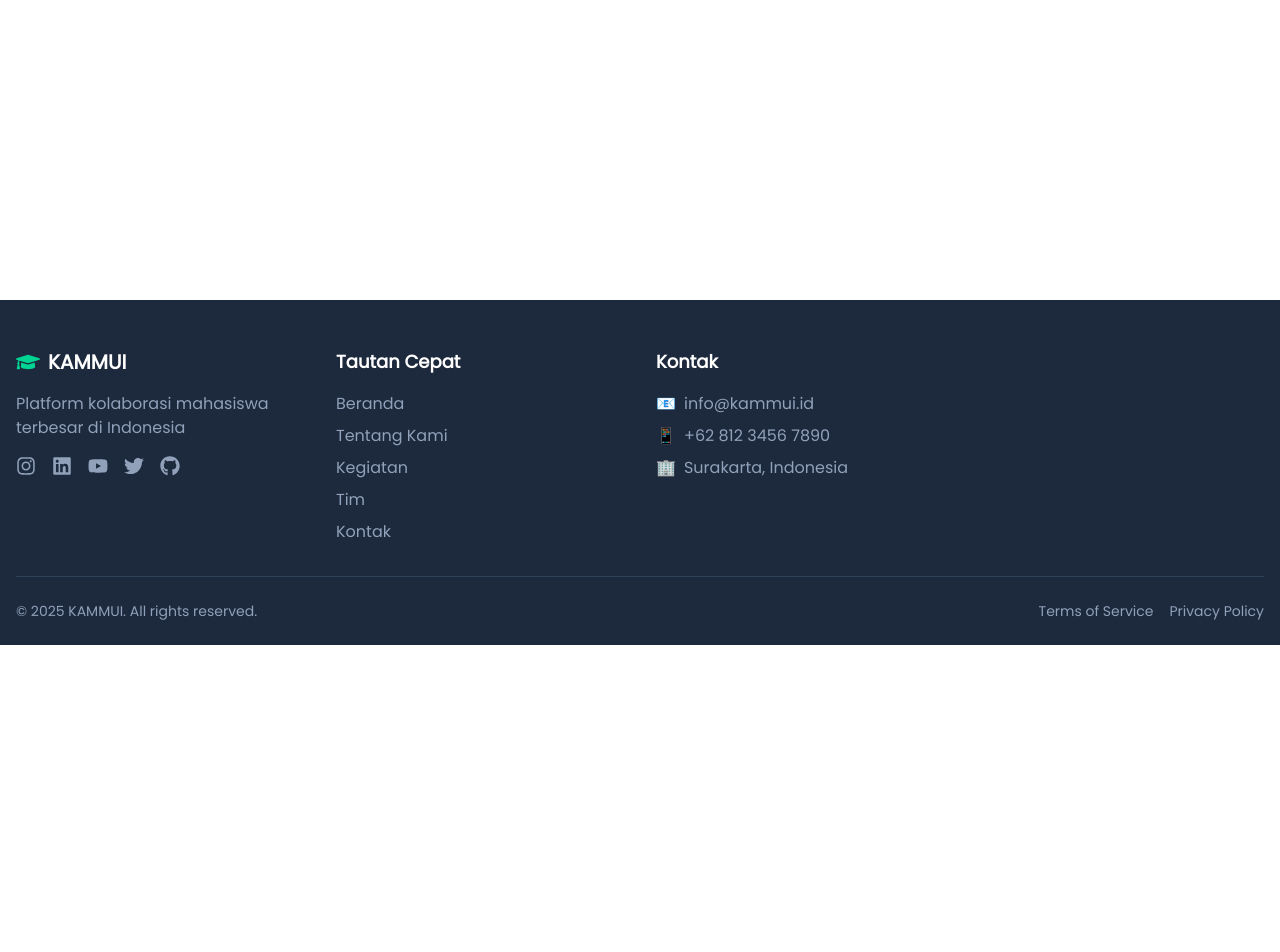
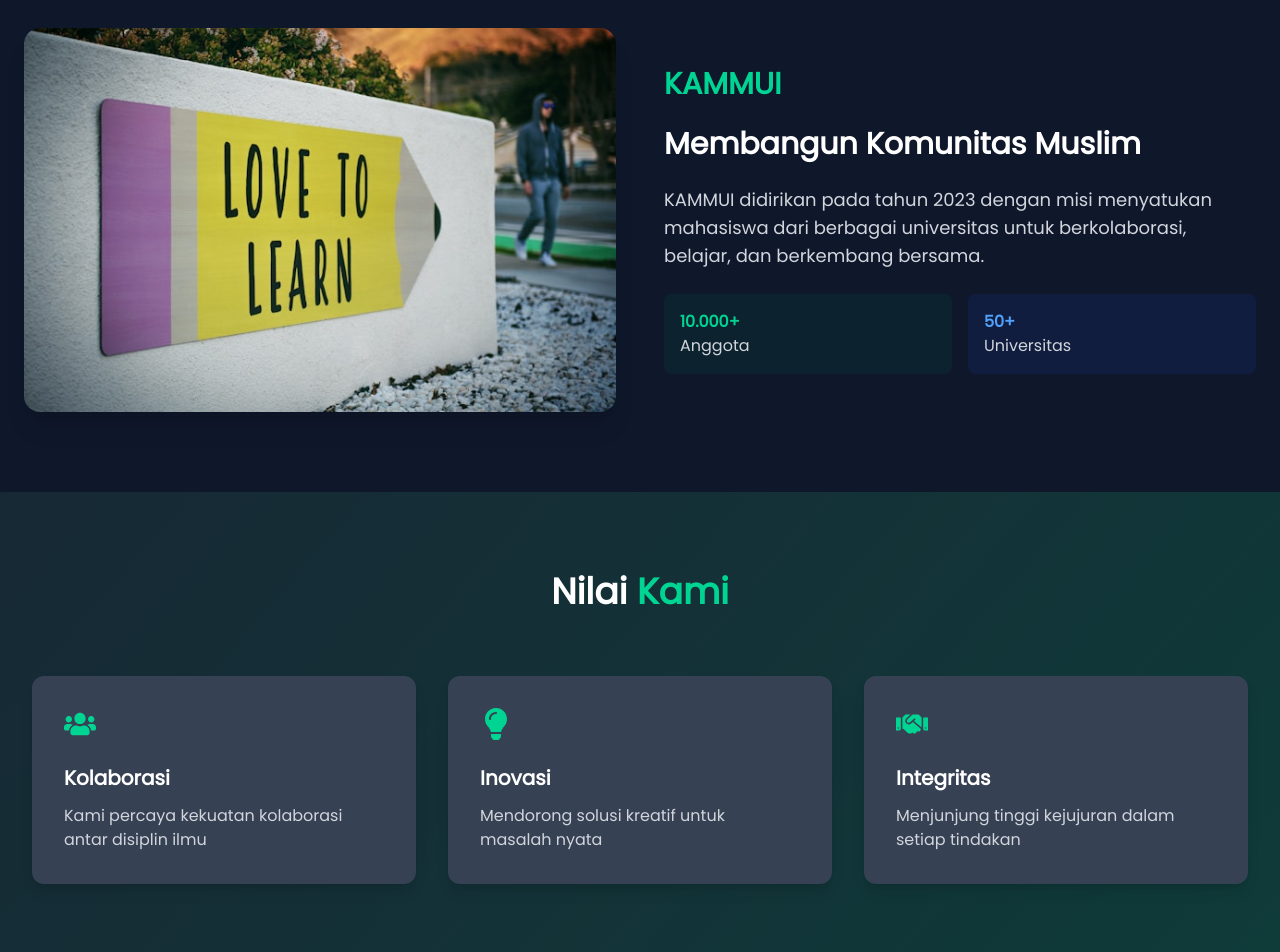
Before and after one commit to mgs28-mh/mgs, a Next.js app: page /about in a window 1280 px wide. Before the commit this address had no page. Shown: the part 500-1452 px from the top of the page. Before the commit the page ends 1145 px from the top, so only its background shows below. Built offline with nearby package versions, Linux system fonts and the light colour scheme.

Commit message:
mgs: add about page

```diff
--- /dev/null
+++ b/app/about/page.tsx
@@ -0,0 +1,18 @@
+import AboutPage from "@/components/about-page";
+import { Metadata } from "next";
+
+export const metadata: Metadata = {
+    title: "About page of KAMMUI",
+    description: "This is About Page",
+    // other metadata
+  };
+
+const About = () => {
+  return (
+    <>
+      <AboutPage />
+    </>
+  );
+};
+
+export default About;
--- /dev/null
+++ b/components/about-page.tsx
@@ -0,0 +1,219 @@
+// app/about/page.tsx
+'use client';
+import Image from "next/image";
+import { motion } from "framer-motion";
+import { FaUsers, FaLightbulb, FaHandshake } from "react-icons/fa";
+
+// Animation variants
+const container = {
+  hidden: { opacity: 0 },
+  visible: {
+    opacity: 1,
+    transition: {
+      staggerChildren: 0.2
+    }
+  }
+};
+
+const item = {
+  hidden: { y: 20, opacity: 0 },
+  visible: {
+    y: 0,
+    opacity: 1,
+    transition: {
+      duration: 0.5
+    }
+  }
+};
+
+const cardHover = {
+  hover: {
+    y: -10,
+    transition: {
+      duration: 0.3,
+      ease: "easeOut"
+    }
+  }
+};
+
+export default function AboutPage() {
+  return (
+    <motion.main
+      initial="hidden"
+      animate="visible"
+      variants={container}
+      className="min-h-screen bg-gradient-to-br from-slate-50 to-emerald-50 dark:from-slate-900 dark:to-emerald-900"
+    >
+      {/* Hero About Section */}
+      <section className="py-50 pb-20 px-4 sm:px-6 lg:px-8">
+        <div className="max-w-7xl mx-auto">
+          <motion.div
+            variants={item}
+            className="text-center mb-16"
+          >
+            <h1 className="text-4xl md:text-6xl font-bold text-gray-900 dark:text-white mb-4">
+              Tentang{" "}
+              <motion.span
+                className="text-emerald-600 dark:text-emerald-400"
+                whileHover={{ scale: 1.05 }}
+              >
+                Kami
+              </motion.span>
+            </h1>
+            <motion.p
+              className="text-xl text-gray-600 dark:text-gray-300 max-w-3xl mx-auto"
+              whileHover={{ scale: 1.02 }}
+            >
+              Komunitas Mahasiswa Muslim Unggul Indonesia
+            </motion.p>
+          </motion.div>
+        </div>
+      </section>
+
+      {/* About */}
+      <section id="about" className="py-20 bg-white dark:bg-slate-900">
+        <div className="container mx-auto px-6">
+          <motion.div
+            className="grid grid-cols-1 md:grid-cols-2 gap-12 items-center"
+            variants={container}
+          >
+            <motion.div
+              variants={item}
+              className="relative h-96 rounded-2xl overflow-hidden shadow-xl"
+              whileHover={{ scale: 1.02 }}
+            >
+              <Image
+                src="/example-4.jpg"
+                alt="Tim Kami"
+                fill
+                className="object-cover"
+                priority
+              />
+            </motion.div>
+
+            <motion.div
+              variants={item}
+              className="space-y-6"
+            >
+              <motion.h2
+                className="text-3xl font-bold text-emerald-600 dark:text-emerald-400"
+                whileHover={{ x: 5 }}
+              >
+                KAMMUI
+              </motion.h2>
+
+              <motion.h3
+                className="text-3xl font-bold text-gray-800 dark:text-white"
+                whileHover={{ x: 5 }}
+              >
+                Membangun Komunitas Muslim
+              </motion.h3>
+
+              <motion.p
+                className="text-lg text-gray-600 dark:text-gray-300"
+                whileHover={{ scale: 1.01 }}
+              >
+                KAMMUI didirikan pada tahun 2023 dengan misi menyatukan
+                mahasiswa dari berbagai universitas untuk berkolaborasi,
+                belajar, dan berkembang bersama.
+              </motion.p>
+
+              <motion.div
+                className="grid grid-cols-2 gap-4"
+                variants={container}
+              >
+                <motion.div
+                  variants={item}
+                  className="bg-emerald-50 dark:bg-emerald-900/20 p-4 rounded-lg"
+                  whileHover={{ y: -5, scale: 1.03 }}
+                >
+                  <h3 className="font-bold text-emerald-600 dark:text-emerald-400">
+                    10.000+
+                  </h3>
+                  <p className="text-gray-600 dark:text-gray-300">Anggota</p>
+                </motion.div>
+
+                <motion.div
+                  variants={item}
+                  className="bg-blue-50 dark:bg-blue-900/20 p-4 rounded-lg"
+                  whileHover={{ y: -5, scale: 1.03 }}
+                >
+                  <h3 className="font-bold text-blue-600 dark:text-blue-400">
+                    50+
+                  </h3>
+                  <p className="text-gray-600 dark:text-gray-300">
+                    Universitas
+                  </p>
+                </motion.div>
+              </motion.div>
+            </motion.div>
+          </motion.div>
+        </div>
+      </section>
+
+      {/* Values Section */}
+      <section className="py-20 bg-gray-50 dark:bg-gray-800/50">
+        <div className="max-w-7xl mx-auto px-4 sm:px-6 lg:px-8">
+          <motion.div
+            variants={item}
+            className="text-center mb-16"
+          >
+            <h2 className="text-3xl md:text-4xl font-bold text-gray-900 dark:text-white">
+              Nilai{" "}
+              <span className="text-emerald-600 dark:text-emerald-400">
+                Kami
+              </span>
+            </h2>
+          </motion.div>
+
+          <motion.div
+            className="grid md:grid-cols-3 gap-8"
+            variants={container}
+          >
+            {[
+              {
+                icon: (
+                  <FaUsers className="w-8 h-8 text-emerald-600 dark:text-emerald-400" />
+                ),
+                title: "Kolaborasi",
+                desc: "Kami percaya kekuatan kolaborasi antar disiplin ilmu",
+              },
+              {
+                icon: (
+                  <FaLightbulb className="w-8 h-8 text-emerald-600 dark:text-emerald-400" />
+                ),
+                title: "Inovasi",
+                desc: "Mendorong solusi kreatif untuk masalah nyata",
+              },
+              {
+                icon: (
+                  <FaHandshake className="w-8 h-8 text-emerald-600 dark:text-emerald-400" />
+                ),
+                title: "Integritas",
+                desc: "Menjunjung tinggi kejujuran dalam setiap tindakan",
+              },
+            ].map((value, index) => (
+              <motion.div
+                key={index}
+                whileHover="hover"
+                variants={cardHover}
+                className="bg-white dark:bg-gray-700 p-8 rounded-xl shadow-lg hover:shadow-xl transition-shadow"
+              >
+                <motion.div
+                  className="mb-6"
+                  whileHover={{ rotate: 5 }}
+                >
+                  {value.icon}
+                </motion.div>
+                <h3 className="text-xl font-bold mb-3 text-gray-800 dark:text-white">
+                  {value.title}
+                </h3>
+                <p className="text-gray-600 dark:text-gray-300">{value.desc}</p>
+              </motion.div>
+            ))}
+          </motion.div>
+        </div>
+      </section>
+    </motion.main>
+  );
+}
--- a/components/about.tsx
+++ b/components/about.tsx
@@ -1,5 +1,6 @@
 "use client";
 import { motion } from "framer-motion";
+import Link from 'next/link';
 import { FiArrowRight } from "react-icons/fi";
 
 export default function About() {
@@ -88,9 +89,12 @@ export default function About() {
               ))}
             </div>
 
-            <button className="mt-6 px-8 py-3 bg-emerald-600 hover:bg-emerald-700 text-white rounded-full flex items-center gap-2 transition">
-              Kenali Kami Lebih Dekat <FiArrowRight />
-            </button>
+            <Link
+            href="/about'"
+              className="mt-6 px-8 py-3 bg-emerald-600 hover:bg-emerald-700 text-white rounded-full flex items-center gap-2 transition"
+            >
+              Selengkapnya <FiArrowRight />
+            </Link>
           </motion.div>
         </div>
       </div>
--- a/components/navbar.tsx
+++ b/components/navbar.tsx
@@ -43,13 +43,13 @@ export default function Navbar() {
           {/* Desktop Navigation */}
           <div className="hidden md:flex items-center space-x-8">
             <a
-              href="#home"
+              href="/"
               className="text-slate-700 hover:text-emerald-600 dark:text-slate-300 dark:hover:text-emerald-400 px-3 py-2 font-medium transition"
             >
               Beranda
             </a>
             <a
-              href="#about"
+              href="/about"
               className="text-slate-700 hover:text-emerald-600 dark:text-slate-300 dark:hover:text-emerald-400 px-3 py-2 font-medium transition"
             >
               Tentang Kami
@@ -98,7 +98,7 @@ export default function Navbar() {
             Beranda
           </a>
           <a
-            href="#about"
+            href="/about"
             className="block px-3 py-2 rounded-md text-base font-medium text-slate-700 hover:text-emerald-600 dark:text-slate-300 dark:hover:text-emerald-400"
             onClick={() => setIsOpen(false)}
           >
```
